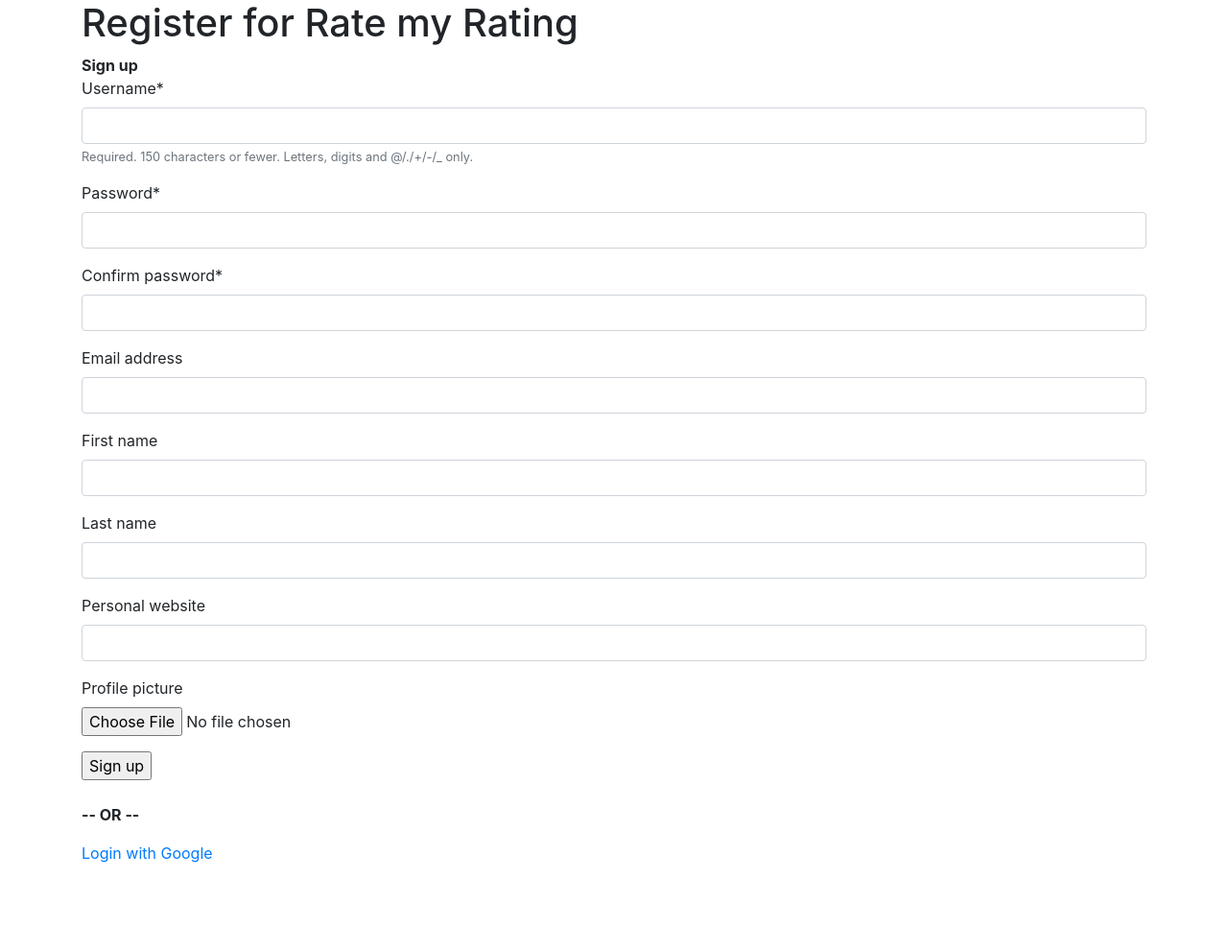
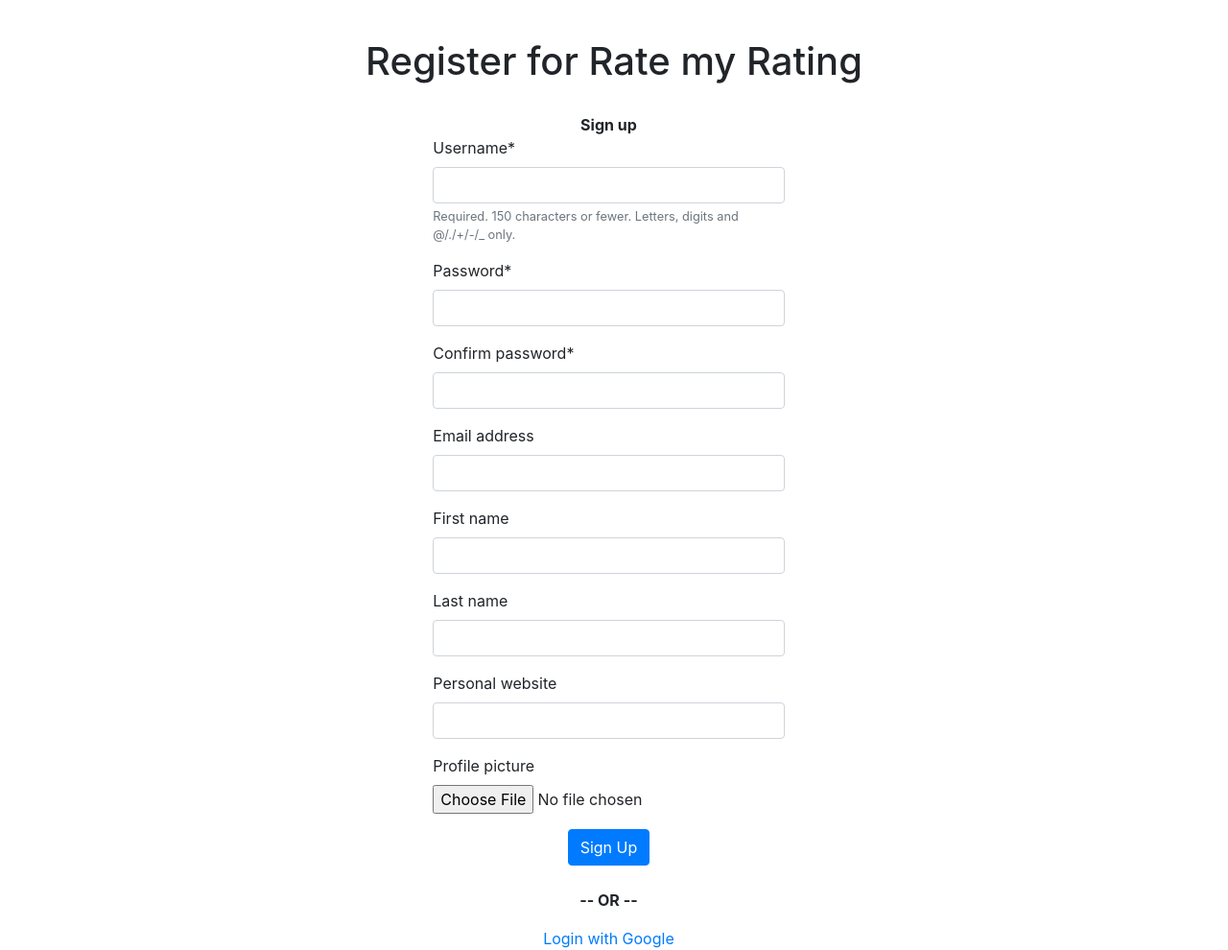
Before and after one commit to EerikSaksi/rate_my_rating, a Django app: page /register/ in a window 1280 px wide. Shown: the part 56-1046 px from the top of the page at 96% size. Before the commit the page ends 955 px from the top, so only its background shows below. Run offline with Django 3.2, Linux system fonts and the light colour scheme; some libraries are stand-ins or nearby versions.

Commit message:
update sign in/up page
with style

```diff
--- a/static/css/global.css
+++ b/static/css/global.css
@@ -29,3 +29,16 @@
     margin-left: 20px;
     margin-right: 20px;
 }
+.signInUp{
+    width: 33%;
+    margin-left: 33%;
+    text-align: center;
+}
+#Title{
+    margin-top: 40px;
+    margin-bottom: 30px;
+    text-align: center;
+}
+#information{
+    text-align: left;
+}
--- a/templates/webapp/register.html
+++ b/templates/webapp/register.html
@@ -7,17 +7,21 @@
 {% endblock %}
 
 {% block body_block %}
-    <h1>Register for Rate my Rating</h1>
+<h1 id="Title">Register for Rate my Rating</h1>
+<div class="signInUp">
     <strong>Sign up</strong><br />
-    <form method="post" action="{% url 'register' %}" enctype="multipart/form-data">
+    <form id="information" method="post" action="{% url 'register' %}" enctype="multipart/form-data">
         {% csrf_token %}
         <!-- Display each form -->
         {{ user_form|crispy }}
         {{ profile_form|crispy }}
         <!-- Provide a button to click to submit the form. -->
-        <input type="submit" value="Sign up" />
+        <div style="text-align: center">
+            <button type="submit" class="btn btn-primary">Sign Up</button>
+        </div>
     </form>
     <br>
     <p><strong>-- OR --</strong></p>
     <a href="{% url 'social:begin' 'google-oauth2' %}">Login with Google</a>
+</div>
 {% endblock %}
```
Also changed, not shown: templates/webapp/login.html (+7 -3 lines).
